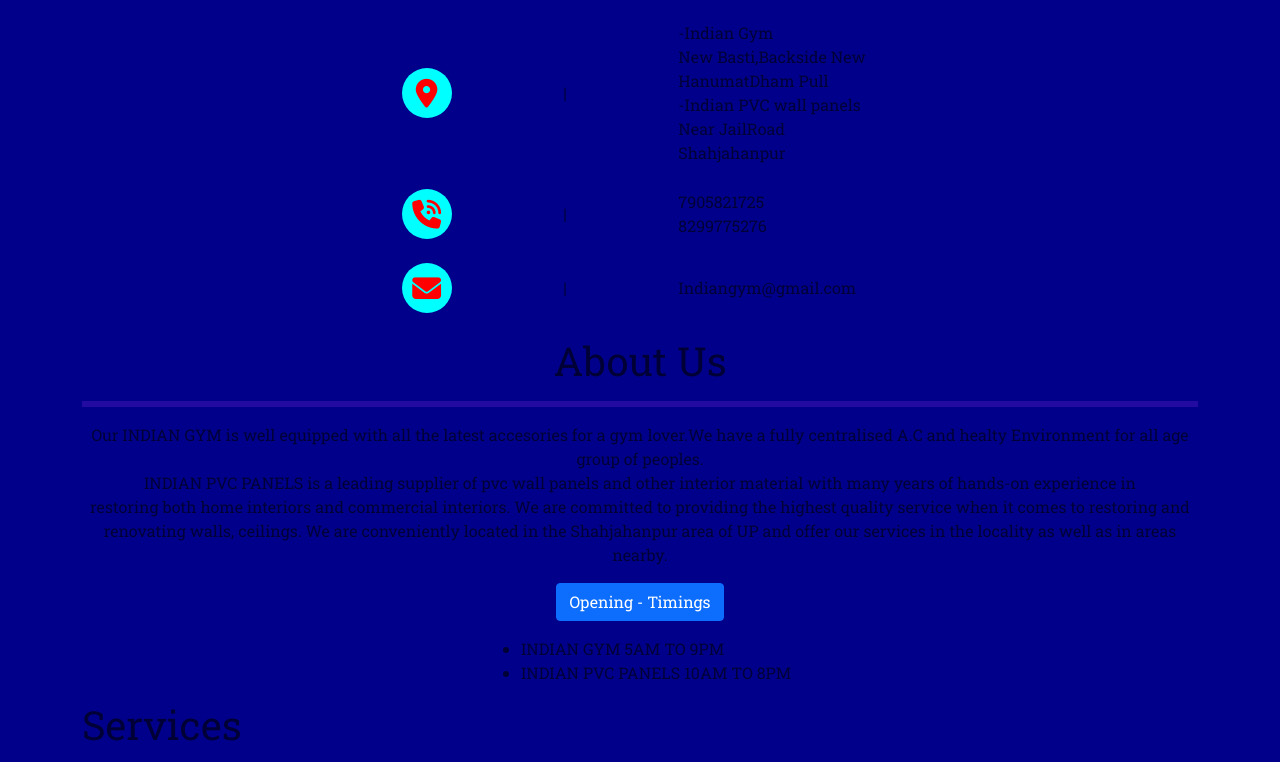
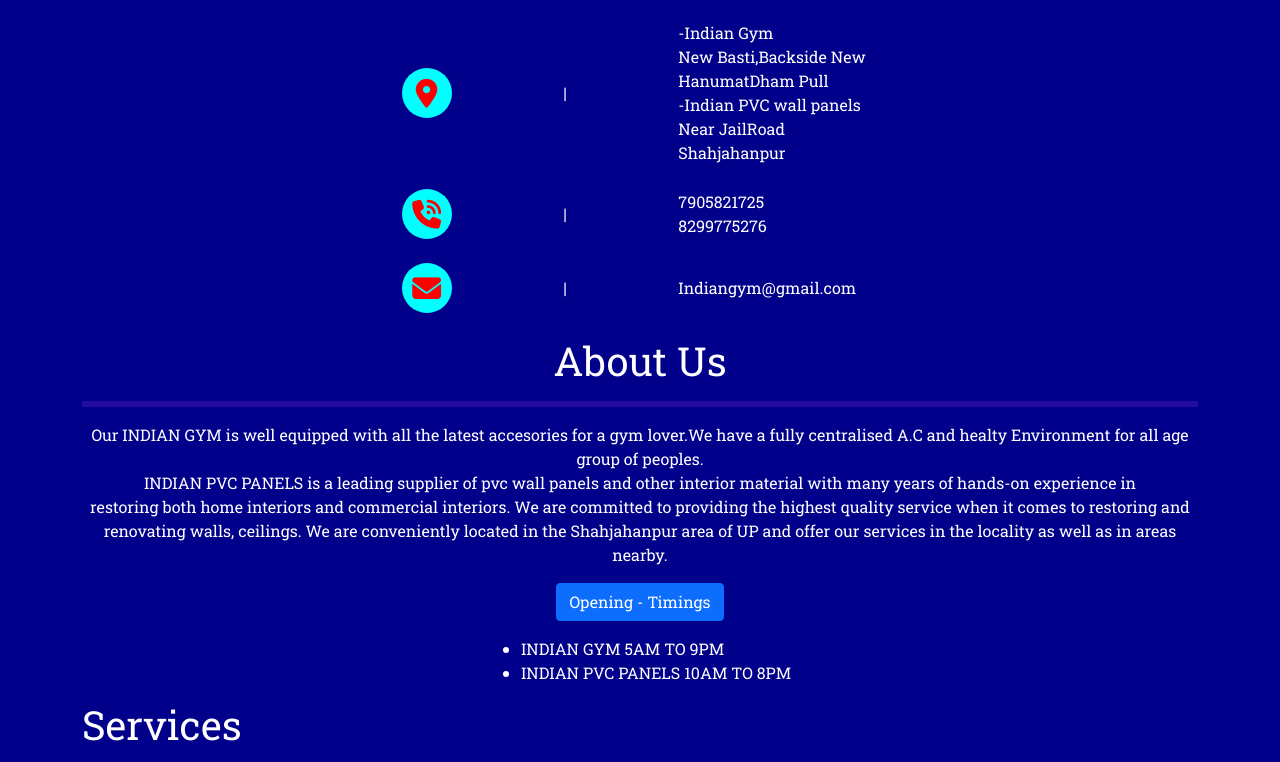
Before and after one commit to Impact-Digital/IndianGym, a plain HTML site: page index.html in a window 1280 px wide. Shown: the part 711-1473 px from the top of the page. Drawn offline with nearby package versions, Linux system fonts and the light colour scheme.

Commit message:
Update web.css

```diff
--- a/web.css
+++ b/web.css
@@ -6,7 +6,7 @@
           -moz-background-size: cover;
           -o-background-size: cover;
           background-size: cover;
-          color: #0000009a;
+          color: white;
         }
 
 .togl{
@@ -189,6 +189,7 @@ footer{
   text-align: center;
   font-family: arial;
   background-color: cyan;
+  color: white;
   /* height: 260px; */
 }
 
```
